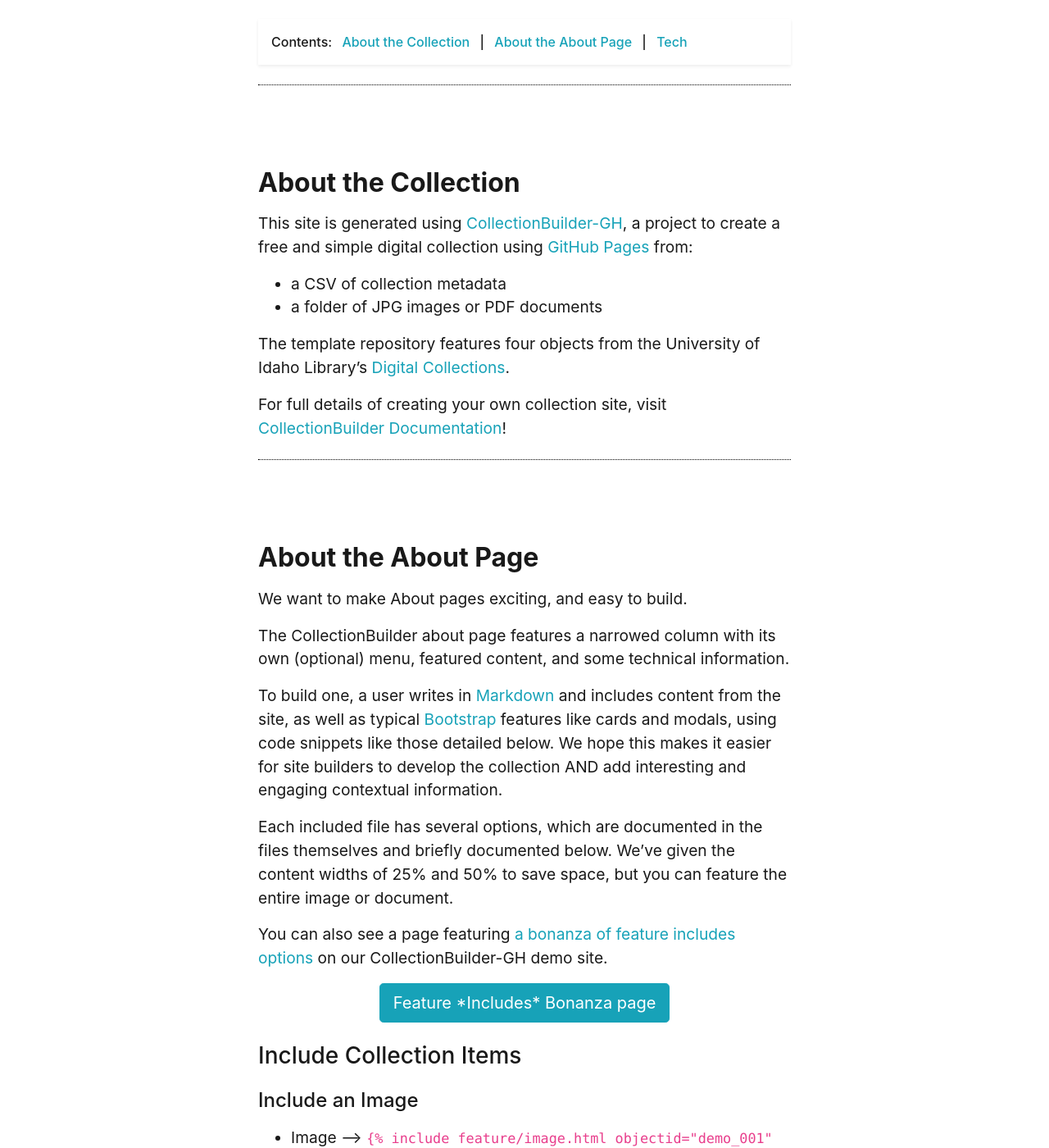
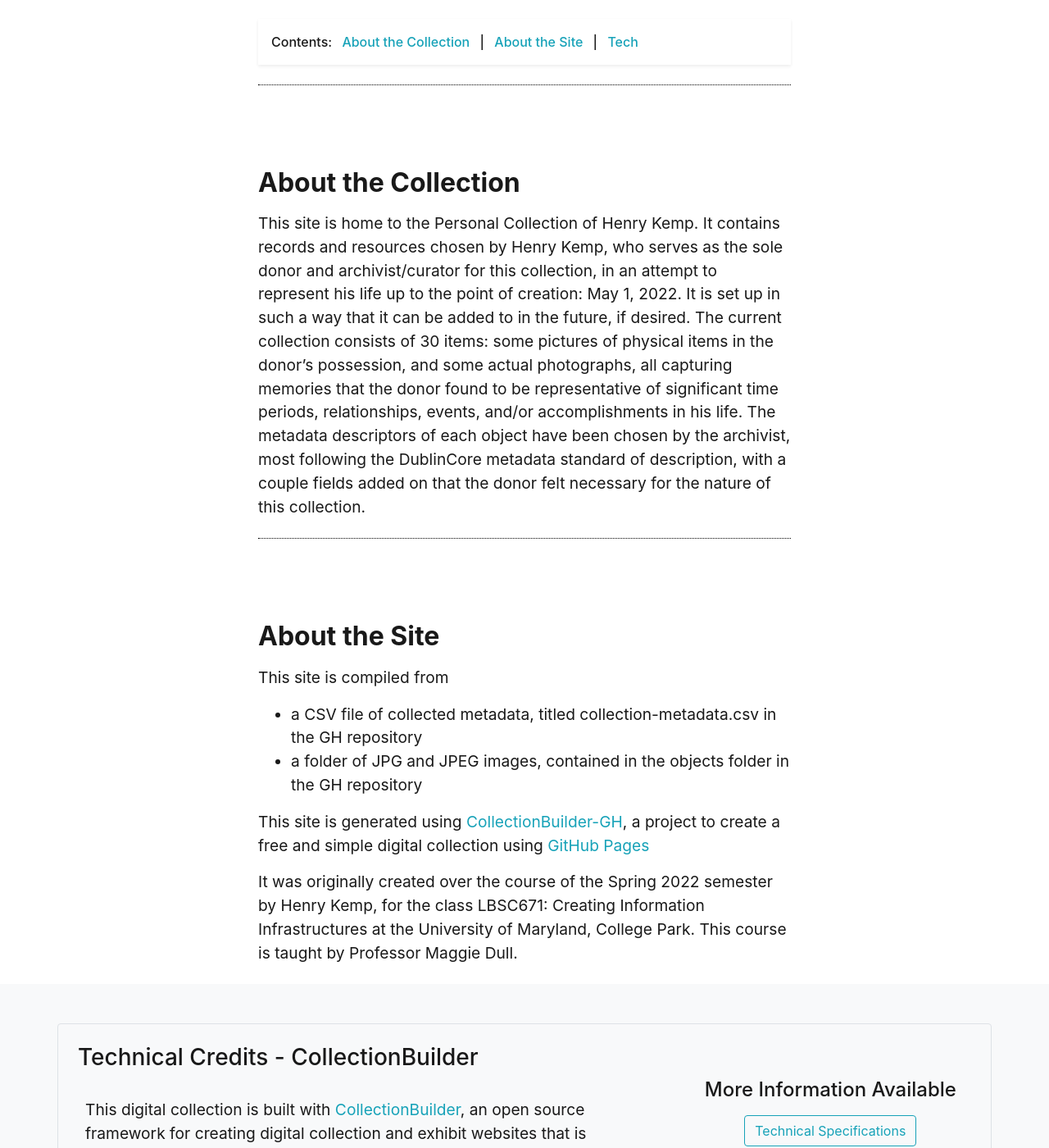
Before and after one commit to hdk1714/Henry-Kemp-Personal-Collection, a Jekyll site: the page built from pages/about.md, in a window 1280 px wide and 1400 px high, scrolled down 458 px. Shown: the whole window at 82% size. Built offline with Jekyll 4.4.1, drawn with Linux system fonts in a browser that asks for light colours; some of the changed text lies outside the part shown.

Commit message:
updated about.md with personalized customization

```diff
--- a/pages/about.md
+++ b/pages/about.md
@@ -10,18 +10,18 @@
 
 {% include feature/jumbotron.html objectid="https://cdil.lib.uidaho.edu/images/palouse_sm.jpg" %}
 
-{% include feature/nav-menu.html sections="About the Collection;About the About Page" %}
+{% include feature/nav-menu.html sections="About the Collection;About the Site" %}
 
 ## About the Collection
 
-This site is generated using [CollectionBuilder-GH](https://collectionbuilding.github.io/gh/), a project to create a free and simple digital collection using [GitHub Pages](https://pages.github.com/) from:
+This site is home to the Personal Collection of Henry Kemp. It contains records and resources chosen by Henry Kemp, who serves as the sole donor and archivist/curator for this collection, in an attempt to represent his life up to the point of creation: May 1, 2022. It is set up in such a way that it can be added to in the future, if desired. The current collection consists of 30 items: some pictures of physical items in the donor's possession, and some actual photographs, all capturing memories that the donor found to be representative of significant time periods, relationships, events, and/or accomplishments in his life. The metadata descriptors of each object have been chosen by the archivist, most following the DublinCore metadata standard of description, with a couple fields added on that the donor felt necessary for the nature of this collection.
 
-- a CSV of collection metadata
-- a folder of JPG images or PDF documents
+## About the Site
 
-The template repository features four objects from the University of Idaho Library's [Digital Collections](https://www.lib.uidaho.edu/digital).
+This site is compiled from
+- a CSV file of collected metadata, titled collection-metadata.csv in the GH repository
+- a folder of JPG and JPEG images, contained in the objects folder in the GH repository
 
-For full details of creating your own collection site, visit [CollectionBuilder Documentation](https://collectionbuilder.github.io/cb-docs/)!
+This site is generated using [CollectionBuilder-GH](https://collectionbuilding.github.io/gh/), a project to create a free and simple digital collection using [GitHub Pages](https://pages.github.com/)
 
-<!-- IMPORTANT!!! DELETE this comment and the include below when you are finished editing this page for your collection. The include below introduces about page features. They will show up on your collection's about page until you delete it.  -->
-{% include cb/about_the_about.md %}
+It was originally created over the course of the Spring 2022 semester by Henry Kemp, for the class LBSC671: Creating Information Infrastructures at the University of Maryland, College Park. This course is taught by Professor Maggie Dull.
```
